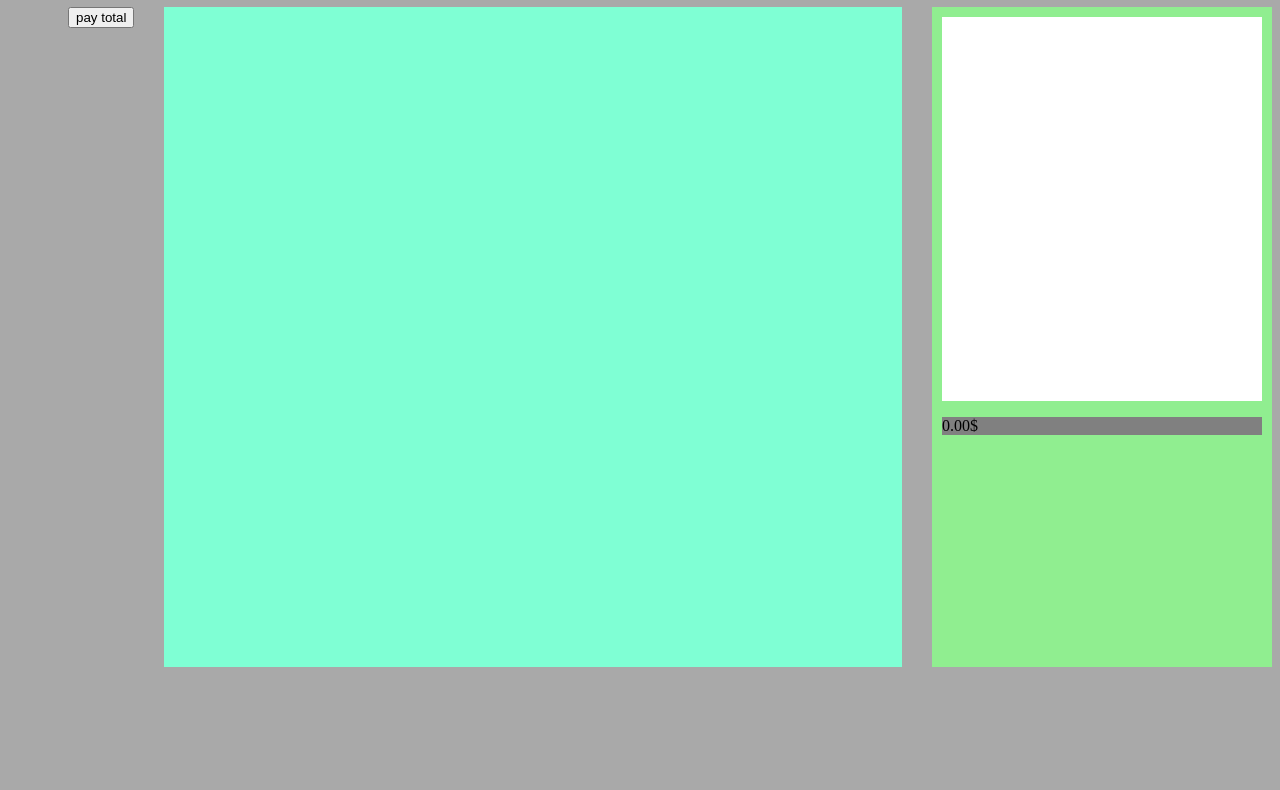
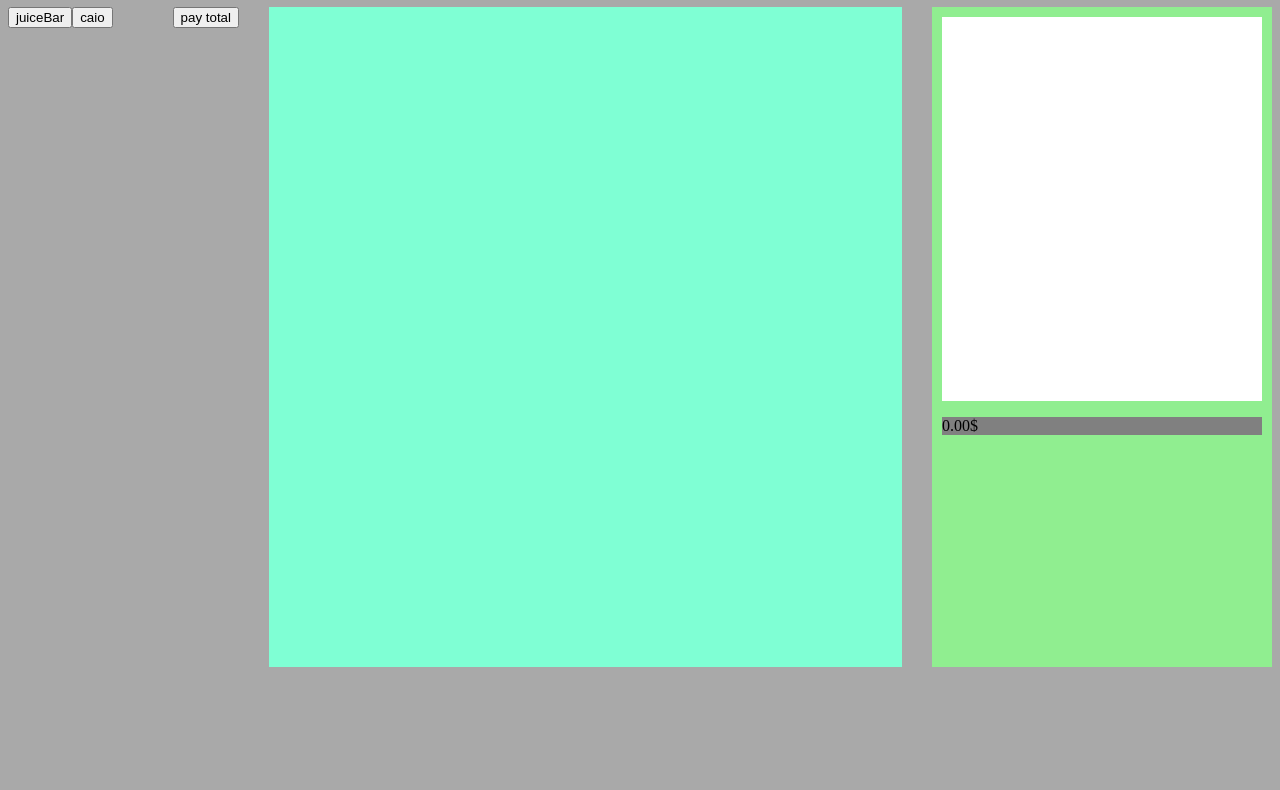
Before and after one commit to MarcielloJumpingFrogg/javaScript, a plain HTML site: page projects/cashReg/index.html in a window 1280 px wide. Shown: the part 73-863 px from the top of the page. Drawn offline with Linux system fonts and the light colour scheme.

Commit message:
work sucks

```diff
--- a/projects/cashReg/index.html
+++ b/projects/cashReg/index.html
@@ -11,7 +11,7 @@
     <header><h1>Cash Register</h1></header>
 
 <div class="page" id="page">
-    <div class="stores" id="stores">    <!-- qui si creano le navBar per che variano in base alla sezione di articoli a cui si vuole andare -->
+    <div class="stores" id="stores">    <!-- qui ci vanno i pulsanti per cambiare navBar -->
 
 
     </div>
--- a/projects/cashReg/index.js
+++ b/projects/cashReg/index.js
@@ -51,10 +51,15 @@ function getStores(navElement)
       let loc = navElement[i].store
       if (stores.includes(loc[content]) == false)
       {
+        console.log("loc[content", loc[content])
         stores.push(loc[content])
         //creo un div e una navBar a seconda del caso in questione
 
-        createStoreDiv(loc[content])
+        createStoreButton(loc[content])    //ho creato il div ma ora mi serve per inserire gli oggetti al suo interno
+        // ma allo stesso tempo mi serve il navElement = al nome del tasto che mi servirá per la navbar
+        //ugh i am tire
+
+        //i superlike my girlfriend
 
       }
     }
@@ -63,20 +68,24 @@ function getStores(navElement)
 
 
 
-function createStoreDiv (obj)
+function createStoreButton (obj)
 {
-  const myStoreDiv = document.createElement('div')
-  const myStores = document.getElementById('stores')
-  myStoreDiv.setAttribute(obj, 'id')
-  myStores.appendChild(myStoreDiv)
-  console.log(myStoreDiv)
+  const myStoreButton = document.createElement('button')  //the created button
+  const myStores = document.getElementById('stores')  //the container for the new buttons
+  myStoreButton.setAttribute(obj, 'id')   //set the id to be the name of the store
+  myStoreButton.textContent = obj;  //set the text to be the name of the store
+  myStores.appendChild(myStoreButton)   //adds the button to the container
+  console.log(myStoreButton)
 
-  createNavBar(myStoreDiv)
+  //maybe i can add to each button a functions that passes the name of the store and something idk bye bye
+
+
+  createNavBar(myStoreButton)
 
 }
 
 
-function createNavBar (obj)
+function createNavBar (obj)   //createNavBar va fatto prima di creare il div, perché va inserito li dentro
 {
 
 }
```
